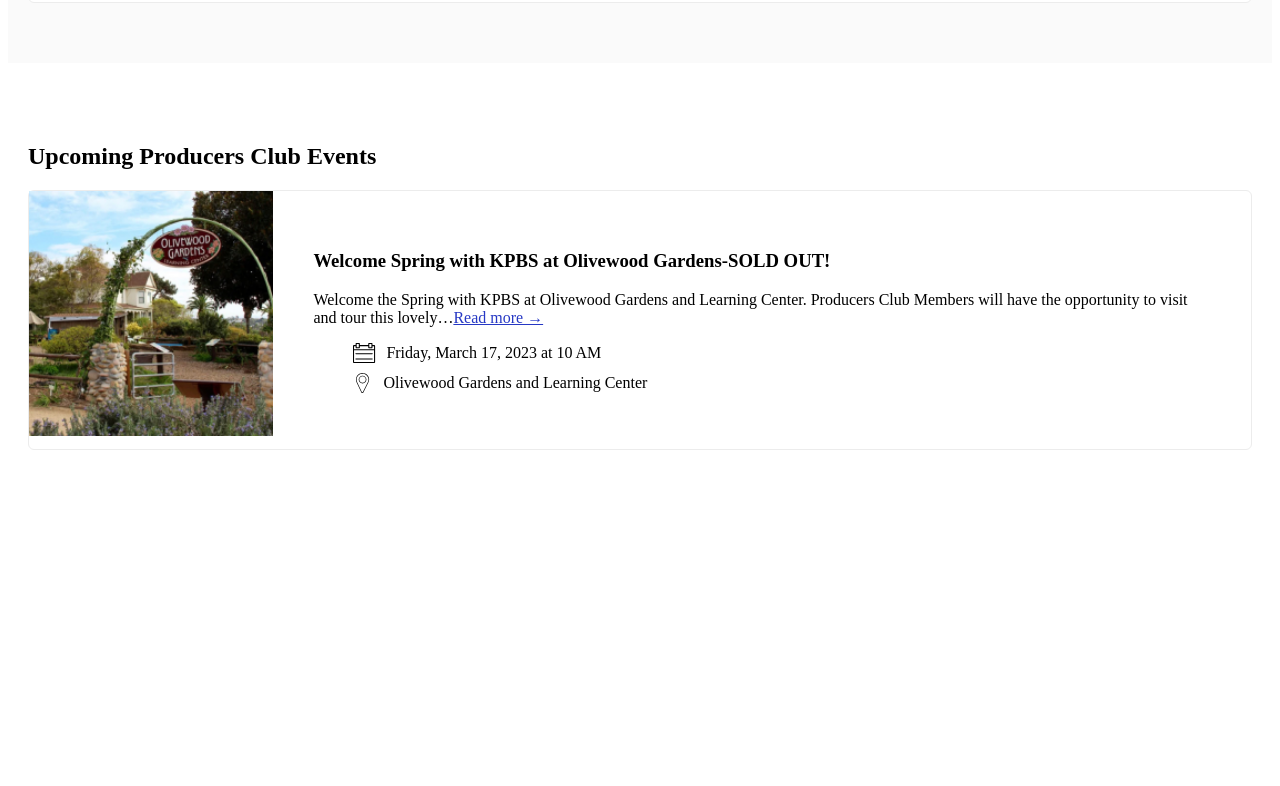
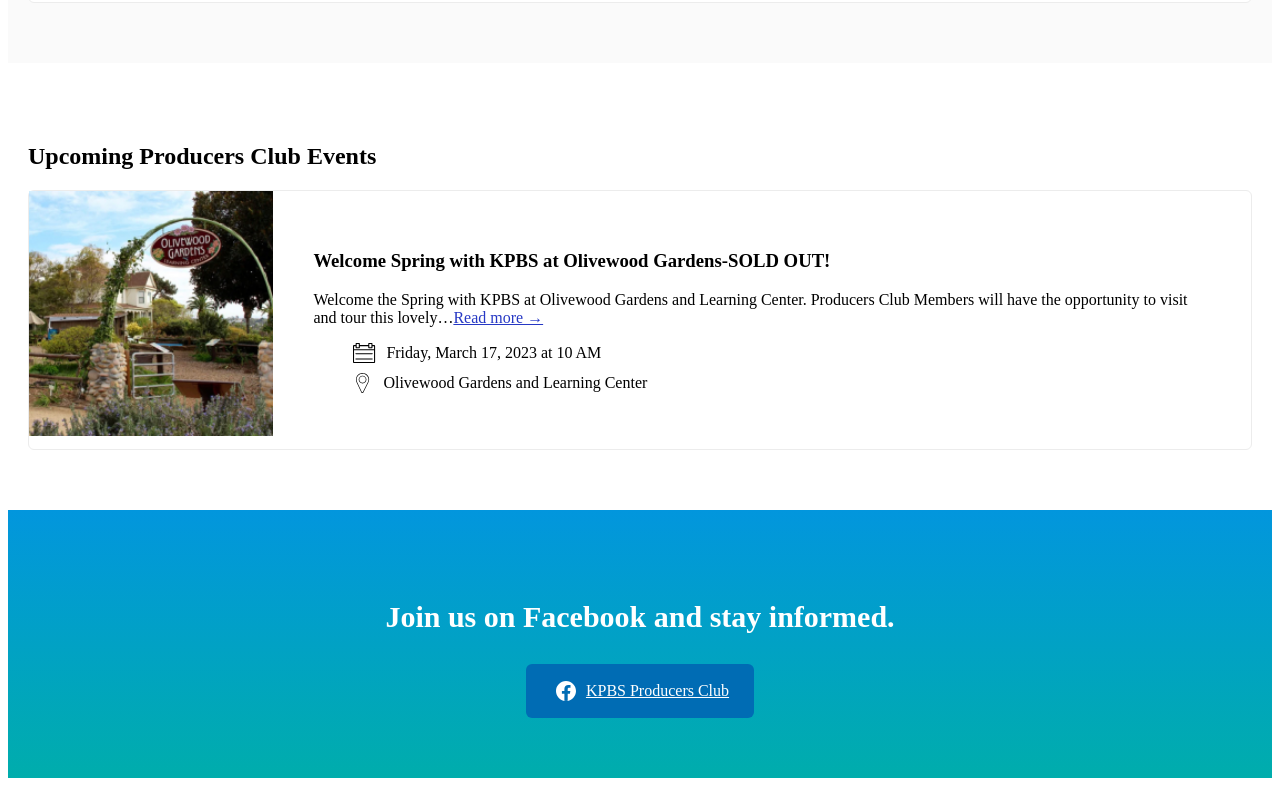
Before and after one commit to singhenso/KPBS-Producers-Club-Static, a website: page index.html in a window 1280 px wide. Shown: the part 2314-3100 px from the top of the page. Before the commit the page ends 2832 px from the top, so only its background shows below. Drawn offline with nearby package versions, Linux system fonts and the light colour scheme; files that its build step writes are made by us from their sources; files whose address does not match are found by name.

Commit message:
update with kpbs facebook banner

```diff
--- a/index.html
+++ b/index.html
@@ -30,6 +30,11 @@
             data-less-file="passport-hero.less"
         -->
         @@include('src/blocks/producer-events.html')
+        <!--
+            producer-facebook.html:
+            data-less-file="passport-facebook.less"
+        -->
+        @@include('src/blocks/producer-facebook.html')
 
 
     <script src="@@webRoot/dist/js/main.min.js"></script>
--- /dev/null
+++ b/src/blocks/producer-facebook.html
@@ -0,0 +1,39 @@
+<div class="producer-facebook">
+    <div class="producer-facebook__content">
+        <div class="producer-facebook__head">
+            <h3>Join us on Facebook and stay informed.</h3>
+        </div>
+        <div class="producer-facebook__button">
+            <a href="https://www.pledgecart.org/pledgecart3/?campaign=c24eab93-2727-4548-a562-d29417e16440&amp;source=&amp;_ga=2.113277957.349854152.1629740552-1814453425.1629478398#/home"
+                class="arrow-btn fb-arrow-btn">
+                <svg width="34" height="34" viewBox="0 0 34 34" fill="none" xmlns="http://www.w3.org/2000/svg">
+                    <g clip-path="url(#clip0_76_4)">
+                        <path style="fill:#fff;"
+                            d="M14.195 33.83C6.12 32.385 0 25.415 0 17C0 7.65 7.65 0 17 0C26.35 0 34 7.65 34 17C34 25.415 27.88 32.385 19.805 33.83L18.87 33.065H15.13L14.195 33.83Z"
+                            fill="url(#paint0_linear_76_4)" />
+                        <path style="fill:#006cb4;"
+                            d="M23.63 21.76L24.395 17H19.89V13.685C19.89 12.325 20.4 11.305 22.44 11.305H24.65V6.97C23.46 6.8 22.1 6.63 20.91 6.63C17 6.63 14.28 9.01001 14.28 13.26V17H10.03V21.76H14.28V33.745C15.215 33.915 16.15 34 17.085 34C18.02 34 18.955 33.915 19.89 33.745V21.76H23.63Z"
+                            fill="white" />
+                    </g>
+                    <defs>
+                        <linearGradient id="paint0_linear_76_4" x1="17.0008" y1="32.8176" x2="17.0008" y2="-0.00626261"
+                            gradientUnits="userSpaceOnUse">
+                            <stop stop-color="#0062E0" />
+                            <stop offset="1" stop-color="#19AFFF" />
+                        </linearGradient>
+                        <clipPath id="clip0_76_4">
+                            <rect width="34" height="34" fill="white" />
+                        </clipPath>
+                    </defs>
+                </svg>
+
+                <span>KPBS Producers Club</span>
+
+            </a>
+
+
+
+
+        </div>
+    </div>
+</div>
--- a/src/less/global/base_buttons.less
+++ b/src/less/global/base_buttons.less
@@ -149,6 +149,30 @@
             }
         }
     }
+    // green
+    &.fb-arrow-btn {
+        background-color: @primary-blue;
+        color: #fff;
+        border: none;
+        transition: all 0.3s ease 0s;
+        svg {
+            transition: none !important;
+            right: 0px;
+            path {
+                fill: #fff;
+            }
+            &:hover {
+                box-shadow: -1px 6px 10px 0 rgba(120, 60, 20, .2);
+                color: #fff;
+
+
+                svg {
+                    right: 4px !;
+                    position: relative;
+                }
+            }
+        }
+    }
 
     &.transparent-arrow-btn {
         background-color: transparent;
@@ -159,6 +183,8 @@
             path {
                 fill: #fff;
             }
+
+
         }
     }
 }
--- /dev/null
+++ b/src/less/global/modules/producer-facebook.less
@@ -0,0 +1,34 @@
+/*
+=====================================================================
+Facebook Banner
+=====================================================================
+*/
+@import "src/less/global/base_buttons.less";
+
+
+.producer-facebook {
+
+    background: linear-gradient(180deg, #0296DD 0%, #00ADAC 100%);
+    color: #fff;
+    font-weight: 700;
+    padding: 60px 20px;
+    text-align: center;
+
+    h3 {
+        font-size: 30px;
+        text-align: center;
+    }
+    &__button {
+        display: flex;
+        justify-content: center;
+        align-items: center;
+        margin-top: 30px;
+        a {
+            display: flex;
+            justify-content: center;
+            align-items: center;
+            gap: 10px;
+        }
+    }
+
+}
--- a/src/less/style.less
+++ b/src/less/style.less
@@ -12,3 +12,4 @@
 @import "src/less/global/modules/producer-hero-banner.less"; // Producer-hero-banner.html:
 @import "src/less/global/modules/producer-giving.less"; // Producer-giving.html:
 @import "src/less/global/modules/producer-events.less"; // Producer-events.html:
+@import "src/less/global/modules/producer-facebook.less"; // Producer-facebook.html:
```
